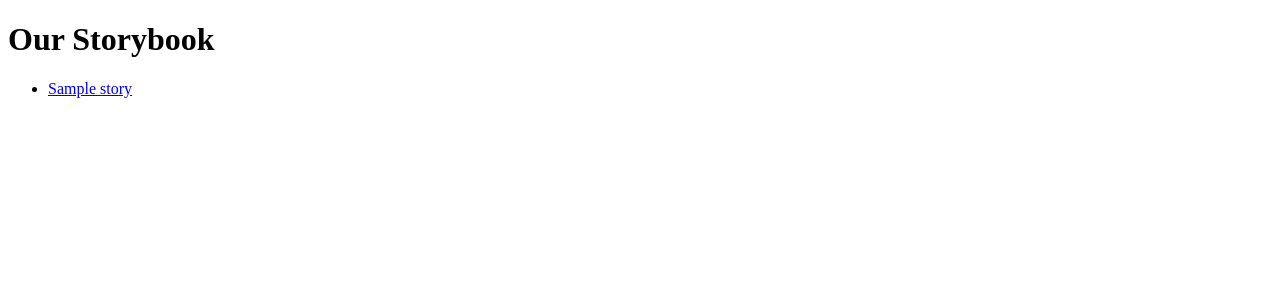
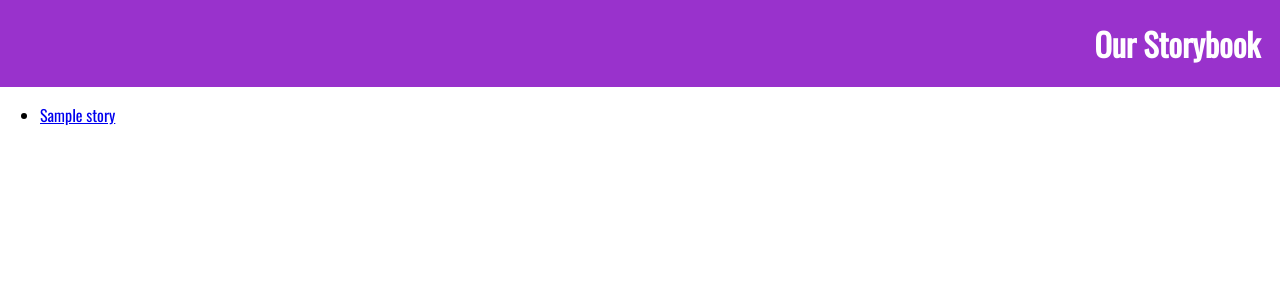
Before and after one commit to gctaa/ourstorybook, a Django app: template ourstorybook/templates/storyviewer/story_list.html in a window 1280 px wide. Shown: the top 300 px of the page. Run offline with Django 3.2, Linux system fonts and the light colour scheme; the template is opened without the code that fills it: values that come from a table or form of the project are taken from there, others are empty; tables that the repository leaves empty hold one stand-in row (values such as "Sample post"); parts of the project's set-up code (start-up, migrations or seed data) failed here and were passed over.

Commit message:
Linked CSS to base template

```diff
--- /dev/null
+++ b/ourstorybook/storyviewer/static/css/global.css
@@ -0,0 +1,17 @@
+/* Import Google fonts */
+@import url(http://fonts.googleapis.com/css?family=Oswald);
+
+/* Global <body> style */
+body {
+    margin: 0px;
+    font-family: 'Oswald', sans-serif;
+}
+
+/* Site <header> style */
+header h1 {
+    padding: 20px;
+    margin: 0px;
+    text-align: right;
+    color: #FFFFFF;
+    background: #9932CC;
+}
--- a/ourstorybook/templates/base.html
+++ b/ourstorybook/templates/base.html
@@ -3,10 +3,9 @@
 
 <head>
     <title>{% block title %}Our Storybook{% endblock %}</title>
-
+    <meta charset="utf-8"/>
+    <link rel="stylesheet" href="{{ STATIC_URL }}/css/global.css" />
     {% block scripts %} {% endblock %}
-
-    <meta charset="utf-8"/>
 </head>
 
 <body>
```
Also changed, not shown: 1 other file.
